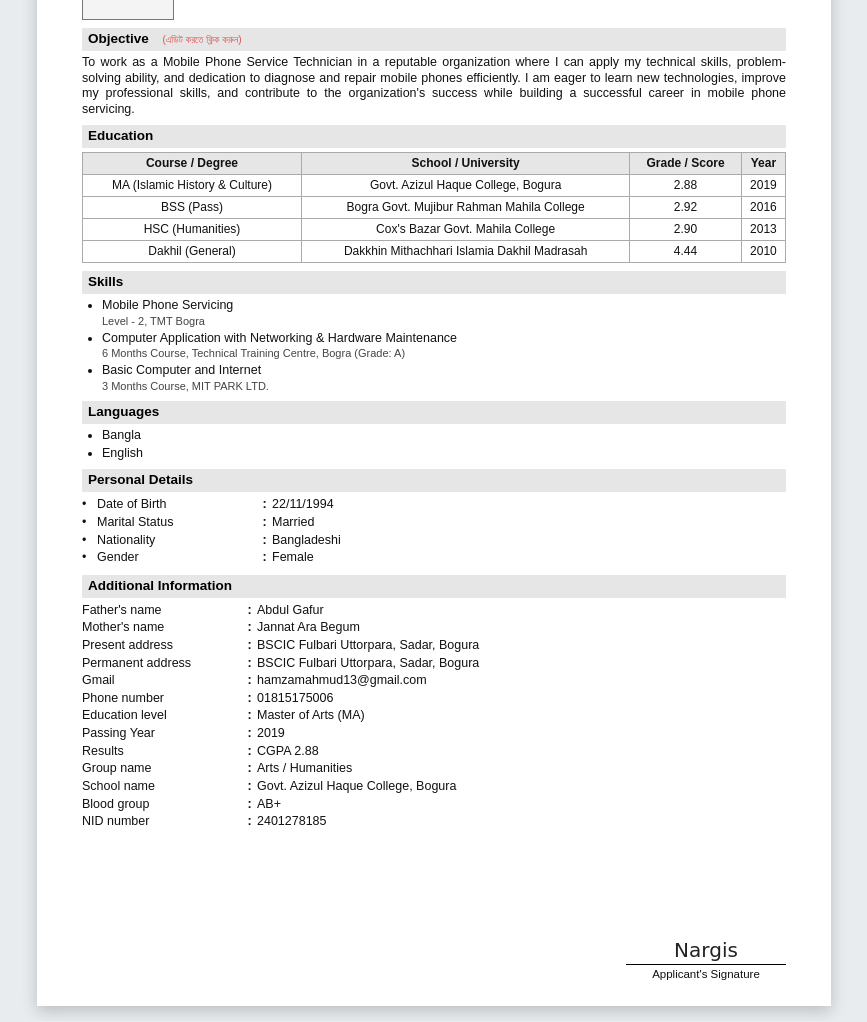
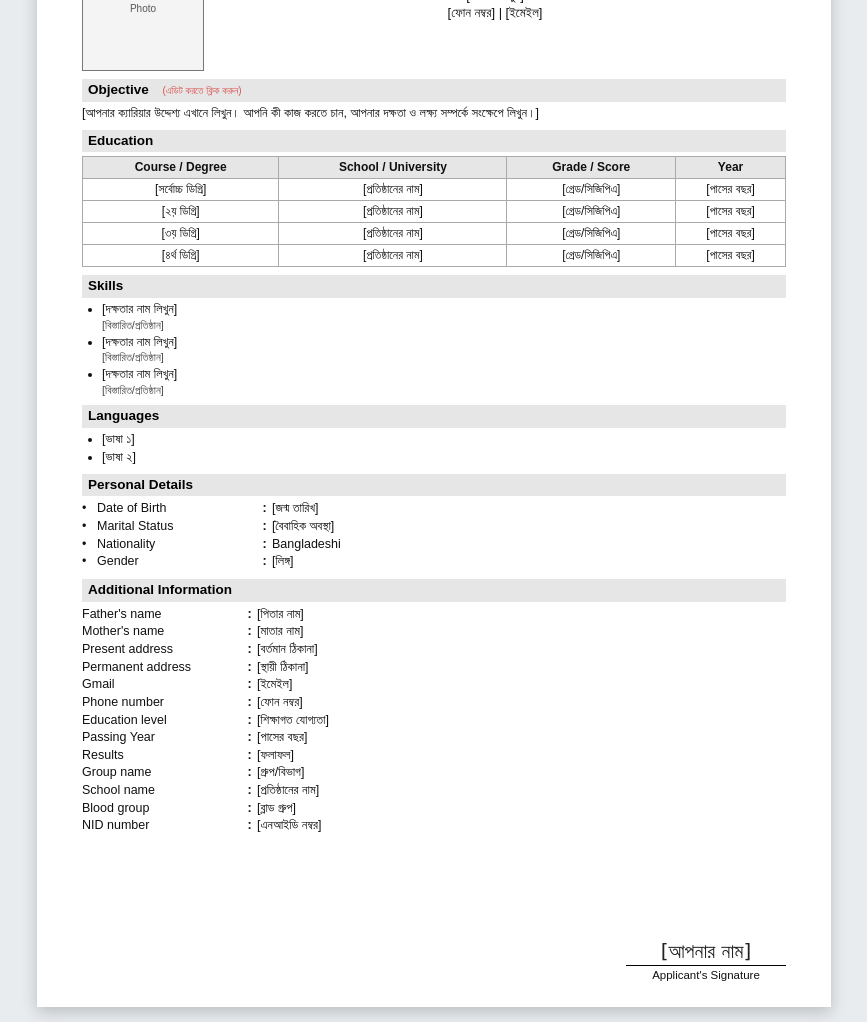
Before and after one commit to NaeemNajm/CV, a website: page Final_Nargis_CV_All_Certificates.html in a window 1280 px wide. Shown: the part 246-1268 px from the top of the page, without its empty margins (206-1073 px from the left). Drawn offline with Linux system fonts and the light colour scheme.

Commit message:
Nargis CV: passport-size photo, replaced all private info with placeholders

```diff
--- a/Final_Nargis_CV_All_Certificates.html
+++ b/Final_Nargis_CV_All_Certificates.html
@@ -3,7 +3,7 @@
 <head>
     <meta charset="UTF-8">
     <meta name="viewport" content="width=device-width, initial-scale=1.0, maximum-scale=5.0, user-scalable=yes">
-    <title>Editable CV - Nargis Sultana</title>
+    <title>Editable CV Template - Tradition CV</title>
     <!-- html2pdf library -->
     <script src="https://cdnjs.cloudflare.com/ajax/libs/html2pdf.js/0.10.1/html2pdf.bundle.min.js"></script>
     <style>
@@ -82,8 +82,8 @@
         }
 
         .photo-box {
-            width: 90px; /* Smaller photo */
-            height: 110px;
+            width: 120px; /* Passport size (3:4 ratio) */
+            height: 160px;
             border: 1px solid #777;
             background-color: #f4f4f4;
             display: flex;
@@ -174,8 +174,8 @@
 
     <!-- Controls UI -->
     <div class="controls-bar">
-        <h3>১ পৃষ্ঠার গ্যারান্টিড এডিটেবল সি-ভি</h3>
-        <p class="hide-in-pdf">আপনার দেওয়া নতুন ৬টি সার্টিফিকেটের সব তথ্য বসিয়ে লেআউট আরও ছোট করা হয়েছে যাতে কিছুতেই কেটে না যায়।</p>
+        <h3>📄 প্রচলিত সিভি টেমপ্লেট</h3>
+        <p class="hide-in-pdf">নিচের ফরমেটে আপনার তথ্য বসিয়ে নিন। সব ফিল্ড ইডিটেবল — সরাসরি ক্লিক করে লিখুন।</p>
         <button class="btn-download hide-in-pdf" onclick="generatePDF()">⬇️ ডাউনলোড PDF</button>
     </div>
 
@@ -192,9 +192,9 @@
                 </div>
 
                 <div class="header-text" contenteditable="true">
-                    <h1>Nargis Sultana</h1>
-                    <p>BSCIC Fulbari Uttorpara, Sadar, Bogura</p>
-                    <p>01815175006 | hamzamahmud13@gmail.com</p>
+                    <h1>[আপনার নাম লিখুন]</h1>
+                    <p>[ঠিকানা লিখুন]</p>
+                    <p>[ফোন নম্বর] | [ইমেইল]</p>
                 </div>
             </div>
 
@@ -202,8 +202,8 @@
             <div contenteditable="true">
 
                 <div class="section-title" contenteditable="false">Objective <span class="edit-hint hide-in-pdf">(এডিট করতে ক্লিক করুন)</span></div>
-                <div class="paragraph">
-                    To work as a Mobile Phone Service Technician in a reputable organization where I can apply my technical skills, problem-solving ability, and dedication to diagnose and repair mobile phones efficiently. I am eager to learn new technologies, improve my professional skills, and contribute to the organization's success while building a successful career in mobile phone servicing.
+                <div class="paragraph" contenteditable="true">
+                    [আপনার ক্যারিয়ার উদ্দেশ্য এখানে লিখুন। আপনি কী কাজ করতে চান, আপনার দক্ষতা ও লক্ষ্য সম্পর্কে সংক্ষেপে লিখুন।]
                 </div>
 
                 <div class="section-title" contenteditable="false">Education</div>
@@ -218,74 +218,74 @@
                     </thead>
                     <tbody>
                         <tr>
-                            <td>MA (Islamic History & Culture)</td>
-                            <td>Govt. Azizul Haque College, Bogura</td>
-                            <td>2.88</td>
-                            <td>2019</td>
+                            <td contenteditable="true">[সর্বোচ্চ ডিগ্রি]</td>
+                            <td contenteditable="true">[প্রতিষ্ঠানের নাম]</td>
+                            <td contenteditable="true">[গ্রেড/সিজিপিএ]</td>
+                            <td contenteditable="true">[পাসের বছর]</td>
                         </tr>
                         <tr>
-                            <td>BSS (Pass)</td>
-                            <td>Bogra Govt. Mujibur Rahman Mahila College</td>
-                            <td>2.92</td>
-                            <td>2016</td>
+                            <td contenteditable="true">[২য় ডিগ্রি]</td>
+                            <td contenteditable="true">[প্রতিষ্ঠানের নাম]</td>
+                            <td contenteditable="true">[গ্রেড/সিজিপিএ]</td>
+                            <td contenteditable="true">[পাসের বছর]</td>
                         </tr>
                         <tr>
-                            <td>HSC (Humanities)</td>
-                            <td>Cox's Bazar Govt. Mahila College</td>
-                            <td>2.90</td>
-                            <td>2013</td>
+                            <td contenteditable="true">[৩য় ডিগ্রি]</td>
+                            <td contenteditable="true">[প্রতিষ্ঠানের নাম]</td>
+                            <td contenteditable="true">[গ্রেড/সিজিপিএ]</td>
+                            <td contenteditable="true">[পাসের বছর]</td>
                         </tr>
                         <tr>
-                            <td>Dakhil (General)</td>
-                            <td>Dakkhin Mithachhari Islamia Dakhil Madrasah</td>
-                            <td>4.44</td>
-                            <td>2010</td>
+                            <td contenteditable="true">[৪র্থ ডিগ্রি]</td>
+                            <td contenteditable="true">[প্রতিষ্ঠানের নাম]</td>
+                            <td contenteditable="true">[গ্রেড/সিজিপিএ]</td>
+                            <td contenteditable="true">[পাসের বছর]</td>
                         </tr>
                     </tbody>
                 </table>
 
                 <div class="section-title" contenteditable="false">Skills</div>
                 <ul>
-                    <li>Mobile Phone Servicing<span class="sub-text" contenteditable="false">Level - 2, TMT Bogra</span></li>
-                    <li>Computer Application with Networking & Hardware Maintenance<span class="sub-text" contenteditable="false">6 Months Course, Technical Training Centre, Bogra (Grade: A)</span></li>
-                    <li>Basic Computer and Internet<span class="sub-text" contenteditable="false">3 Months Course, MIT PARK LTD.</span></li>
+                    <li contenteditable="true">[দক্ষতার নাম লিখুন]<span class="sub-text" contenteditable="true">[বিস্তারিত/প্রতিষ্ঠান]</span></li>
+                    <li contenteditable="true">[দক্ষতার নাম লিখুন]<span class="sub-text" contenteditable="true">[বিস্তারিত/প্রতিষ্ঠান]</span></li>
+                    <li contenteditable="true">[দক্ষতার নাম লিখুন]<span class="sub-text" contenteditable="true">[বিস্তারিত/প্রতিষ্ঠান]</span></li>
                 </ul>
 
                 <div class="section-title" contenteditable="false">Languages</div>
                 <ul>
-                    <li>Bangla</li>
-                    <li>English</li>
+                    <li contenteditable="true">[ভাষা ১]</li>
+                    <li contenteditable="true">[ভাষা ২]</li>
                 </ul>
 
                 <div class="section-title" contenteditable="false">Personal Details</div>
                 <table class="layout-table">
-                    <tr><td class="bullet-col" contenteditable="false">•</td><td class="label-col" contenteditable="false">Date of Birth</td><td class="colon-col" contenteditable="false">:</td><td>22/11/1994</td></tr>
-                    <tr><td class="bullet-col" contenteditable="false">•</td><td class="label-col" contenteditable="false">Marital Status</td><td class="colon-col" contenteditable="false">:</td><td>Married</td></tr>
-                    <tr><td class="bullet-col" contenteditable="false">•</td><td class="label-col" contenteditable="false">Nationality</td><td class="colon-col" contenteditable="false">:</td><td>Bangladeshi</td></tr>
-                    <tr><td class="bullet-col" contenteditable="false">•</td><td class="label-col" contenteditable="false">Gender</td><td class="colon-col" contenteditable="false">:</td><td>Female</td></tr>
+                    <tr><td class="bullet-col" contenteditable="false">•</td><td class="label-col" contenteditable="false">Date of Birth</td><td class="colon-col" contenteditable="false">:</td><td contenteditable="true">[জন্ম তারিখ]</td></tr>
+                    <tr><td class="bullet-col" contenteditable="false">•</td><td class="label-col" contenteditable="false">Marital Status</td><td class="colon-col" contenteditable="false">:</td><td contenteditable="true">[বৈবাহিক অবস্থা]</td></tr>
+                    <tr><td class="bullet-col" contenteditable="false">•</td><td class="label-col" contenteditable="false">Nationality</td><td class="colon-col" contenteditable="false">:</td><td contenteditable="true">Bangladeshi</td></tr>
+                    <tr><td class="bullet-col" contenteditable="false">•</td><td class="label-col" contenteditable="false">Gender</td><td class="colon-col" contenteditable="false">:</td><td contenteditable="true">[লিঙ্গ]</td></tr>
                 </table>
 
                 <div class="section-title" contenteditable="false">Additional Information</div>
                 <table class="layout-table">
-                    <tr><td class="label-col" contenteditable="false">Father's name</td><td class="colon-col" contenteditable="false">:</td><td>Abdul Gafur</td></tr>
-                    <tr><td class="label-col" contenteditable="false">Mother's name</td><td class="colon-col" contenteditable="false">:</td><td>Jannat Ara Begum</td></tr>
-                    <tr><td class="label-col" contenteditable="false">Present address</td><td class="colon-col" contenteditable="false">:</td><td>BSCIC Fulbari Uttorpara, Sadar, Bogura</td></tr>
-                    <tr><td class="label-col" contenteditable="false">Permanent address</td><td class="colon-col" contenteditable="false">:</td><td>BSCIC Fulbari Uttorpara, Sadar, Bogura</td></tr>
-                    <tr><td class="label-col" contenteditable="false">Gmail</td><td class="colon-col" contenteditable="false">:</td><td>hamzamahmud13@gmail.com</td></tr>
-                    <tr><td class="label-col" contenteditable="false">Phone number</td><td class="colon-col" contenteditable="false">:</td><td>01815175006</td></tr>
-                    <tr><td class="label-col" contenteditable="false">Education level</td><td class="colon-col" contenteditable="false">:</td><td>Master of Arts (MA)</td></tr>
-                    <tr><td class="label-col" contenteditable="false">Passing Year</td><td class="colon-col" contenteditable="false">:</td><td>2019</td></tr>
-                    <tr><td class="label-col" contenteditable="false">Results</td><td class="colon-col" contenteditable="false">:</td><td>CGPA 2.88</td></tr>
-                    <tr><td class="label-col" contenteditable="false">Group name</td><td class="colon-col" contenteditable="false">:</td><td>Arts / Humanities</td></tr>
-                    <tr><td class="label-col" contenteditable="false">School name</td><td class="colon-col" contenteditable="false">:</td><td>Govt. Azizul Haque College, Bogura</td></tr>
-                    <tr><td class="label-col" contenteditable="false">Blood group</td><td class="colon-col" contenteditable="false">:</td><td>AB+</td></tr>
-                    <tr><td class="label-col" contenteditable="false">NID number</td><td class="colon-col" contenteditable="false">:</td><td>2401278185</td></tr>
+                    <tr><td class="label-col" contenteditable="false">Father's name</td><td class="colon-col" contenteditable="false">:</td><td contenteditable="true">[পিতার নাম]</td></tr>
+                    <tr><td class="label-col" contenteditable="false">Mother's name</td><td class="colon-col" contenteditable="false">:</td><td contenteditable="true">[মাতার নাম]</td></tr>
+                    <tr><td class="label-col" contenteditable="false">Present address</td><td class="colon-col" contenteditable="false">:</td><td contenteditable="true">[বর্তমান ঠিকানা]</td></tr>
+                    <tr><td class="label-col" contenteditable="false">Permanent address</td><td class="colon-col" contenteditable="false">:</td><td contenteditable="true">[স্থায়ী ঠিকানা]</td></tr>
+                    <tr><td class="label-col" contenteditable="false">Gmail</td><td class="colon-col" contenteditable="false">:</td><td contenteditable="true">[ইমেইল]</td></tr>
+                    <tr><td class="label-col" contenteditable="false">Phone number</td><td class="colon-col" contenteditable="false">:</td><td contenteditable="true">[ফোন নম্বর]</td></tr>
+                    <tr><td class="label-col" contenteditable="false">Education level</td><td class="colon-col" contenteditable="false">:</td><td contenteditable="true">[শিক্ষাগত যোগ্যতা]</td></tr>
+                    <tr><td class="label-col" contenteditable="false">Passing Year</td><td class="colon-col" contenteditable="false">:</td><td contenteditable="true">[পাসের বছর]</td></tr>
+                    <tr><td class="label-col" contenteditable="false">Results</td><td class="colon-col" contenteditable="false">:</td><td contenteditable="true">[ফলাফল]</td></tr>
+                    <tr><td class="label-col" contenteditable="false">Group name</td><td class="colon-col" contenteditable="false">:</td><td contenteditable="true">[গ্রুপ/বিভাগ]</td></tr>
+                    <tr><td class="label-col" contenteditable="false">School name</td><td class="colon-col" contenteditable="false">:</td><td contenteditable="true">[প্রতিষ্ঠানের নাম]</td></tr>
+                    <tr><td class="label-col" contenteditable="false">Blood group</td><td class="colon-col" contenteditable="false">:</td><td contenteditable="true">[ব্লাড গ্রুপ]</td></tr>
+                    <tr><td class="label-col" contenteditable="false">NID number</td><td class="colon-col" contenteditable="false">:</td><td contenteditable="true">[এনআইডি নম্বর]</td></tr>
                 </table>
             </div>
 
             <!-- Signature -->
             <div class="signature-area">
-                <div class="signature-text" contenteditable="true">Nargis</div>
+                <div class="signature-text" contenteditable="true">[আপনার নাম]</div>
                 <div class="signature-line">Applicant's Signature</div>
             </div>
 
@@ -350,7 +350,7 @@
             // JS-PDF Configuration tailored to strictly fit exactly 1 page
             const opt = {
                 margin:       0, // Zero margin to strictly use the CSS padding instead
-                filename:     'Nargis_Sultana_Updated_CV.pdf',
+                filename:     'My_Traditional_CV.pdf',
                 image:        { type: 'jpeg', quality: 1 },
                 html2canvas:  {
                     scale: 2,
```
Also changed, not shown: 1 other file.
